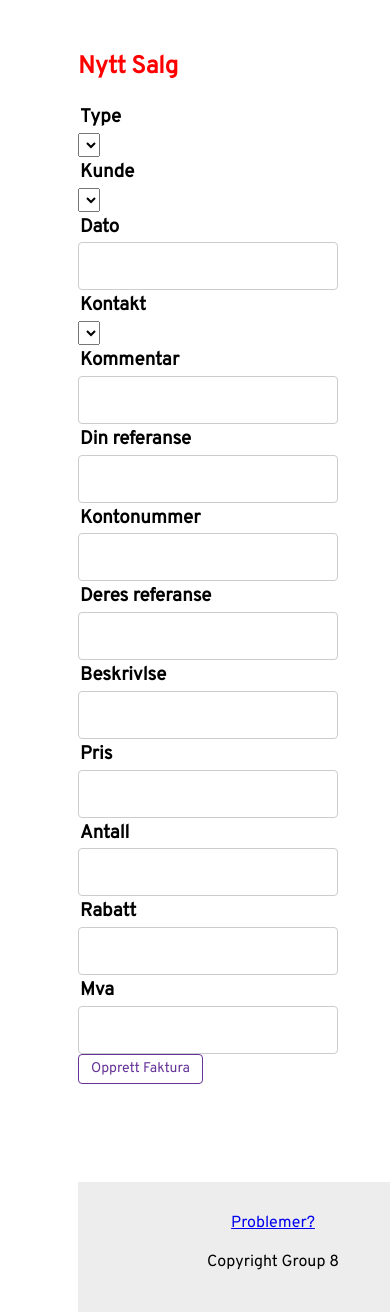
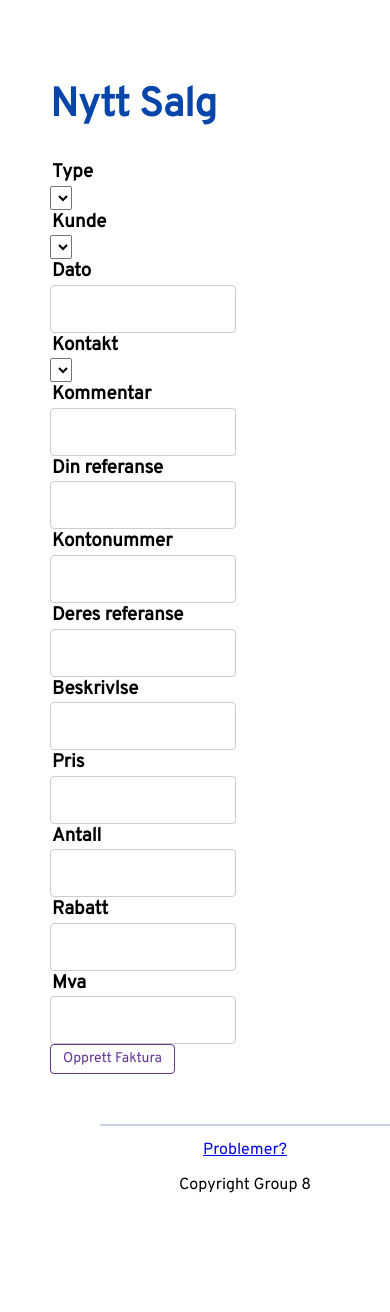
Before and after one commit to fredrikwaaler/OCR---SysDev2019, a Flask app: template Flask/templates/salg.html in a window 390 px wide; the page is wider, and only the part inside the window is pictured. After the commit the page ends 1193 px from the top of that part, so only its background shows below. Run offline with Flask 2, Linux system fonts and the light colour scheme; the template is opened without the code that fills it: values that come from a table or form of the project are taken from there, others are empty.

Commit message:
Styling for nav, footer, responsive, input size

```diff
--- a/Flask/static/main.css
+++ b/Flask/static/main.css
@@ -1,35 +1,38 @@
-/* Styling for mobile devices, ie. device with width less than 767px */
-@media screen and (max-width: 767px) {
-    .container {
-        margin: 0;
-    }
-}
+
 
 html {
     height: 100%;
+    background: #e2e2e2;
+    //background-image: linear-gradient(to bottom, #0645aa 0%, #ffffff 100%);
+    background-repeat: no-repeat;
+    background-attachment: fixed;
 }
 
 body {
-    min-height: 100%;
-    position: relative;
-    margin-top: 50px;
+    //min-height: 100%;
+    //position: relative;
+    //margin-top: 50px;
     font-family: 'Overpass', sans-serif;
-    line-height: 1.42857143;
-    padding-bottom: 150px;
+    //line-height: 1.42857143;
+    //padding-bottom: 150px;
 }
 
 .container {
-    margin: 0 20% 20% 20%;
+    margin: auto;
+    padding: 20px 50px;
+    width: 80%;
+    background: #ffffff;
+    box-shadow: 0 4px 8px 0 rgba(0, 0, 0, 0.2);
 }
 
 /* h2 is used for big headings */
 h2 {
-    font-size: 2.5 em;
+    font-size: 2.5em;
     font-family: 'Overpass', sans-serif;
-    color: red;
+    color: #0645aa
 }
 
-/* h3 is used for field headings */
+/* h3 is used for field; headings */
 h3 {
     font-size: 1.5 em;
     font-family: 'Overpass', system-ui;
@@ -77,9 +80,9 @@ h3 {
 /* Styling for text fields */
 input[type="text"] {
     display: block;
-    width: 100%;
+    width: 40%;
     height: 34px;
-    padding: 6px 12px;
+    padding: 6px 14px;
     font-size: 14px;
     line-height: 1.42857143;
     color: #555;
@@ -178,47 +181,55 @@ input.success {
 
 /* FIKEN COPY PASTA ENDES HERE */
 
-ul {
-    position: fixed;
+nav {
+    padding-top: 4px;
+    position: sticky;
     top: 0;
+    overflow: hidden;
     width: 100%;
-    list-style-type: none;
-    margin: 0;
-    padding: 0;
-    background-color: #2369db;
+    background: #ffffff;
+    box-shadow: 0 2px 4px 0 rgba(0, 0, 0, 0.2);
+
 }
 
-li {
-    float: left;
-    font-size: 0.8em;
+nav ul {
+    margin: 0;
+    list-style-type: none;
+    height: 100%;
 }
 
-li a {
+nav li {
+    margin: 0px;
+    display: inline;
+    float: left;
+}
 
+nav a {
     display: block;
-    color: #ffffff;
+    padding: 15px 0px;
+    width: 90px;
+    color: black;
     text-align: center;
-    padding: 12px 14px;
     text-decoration: none;
 }
 
-li a:hover:not(.active) {
-    background-color: #1f4684;
+nav a:hover:not(.active) {
+    background-color: rgba(209, 211, 214, 0.164);
 }
 
 .active {
-    background-color: #05398e;
+    //background-color: #022b6d;
+    border-bottom: 2px solid blue;
 }
 
 /* Klaus footer */
 footer {
-    padding-top: 30px;
-    position: absolute;
-    width: 100%;
+    margin: 50px 50px 0 50px ;
+    padding-top: 15px;
+    text-align: center;
+    background: white;
     bottom: 0;
-    text-align: center;
-    background-color: #ededed;
-    height: 100px;
+    border-top: 2px solid #c7d4e8;
 }
 
 
@@ -243,3 +254,36 @@ footer {
     position: relative;
 }
 */
+
+/* Styling for mobile devices, ie. device with width less than 767px */
+@media screen and (max-width: 767px) {
+    body {
+        display: block;
+    }
+    .container {
+        padding-top: 50px;
+        width: 100%;
+    }
+
+    nav {
+        position: fixed;
+        margin: 0;
+        padding: auto;
+        padding-left: 0;
+        text-align: center;
+
+    }
+
+    nav ul {
+
+    }
+
+    nav li {
+        float: none;
+        display: inline-block;
+    }
+
+    nav a {
+        width: relative;
+    }
+}
--- a/Flask/templates/layout_post.html
+++ b/Flask/templates/layout_post.html
@@ -12,6 +12,7 @@
         <link rel="stylesheet" type="text/css" href="{{ url_for('static', filename='normalize.css') }}">
         <link href="https://fonts.googleapis.com/css?family=Overpass" rel="stylesheet">
         <link rel="stylesheet" type="text/css" href="{{ url_for('static', filename='main.css') }}" />
+        <meta name="viewport" content="width=device-width">
     </head>
     <body>
         {{ nav.nav.render() }}
```
